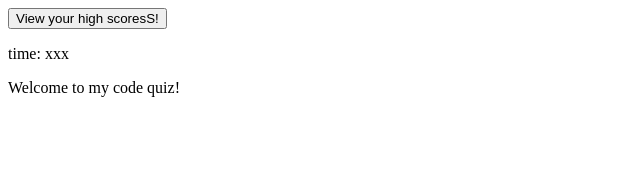
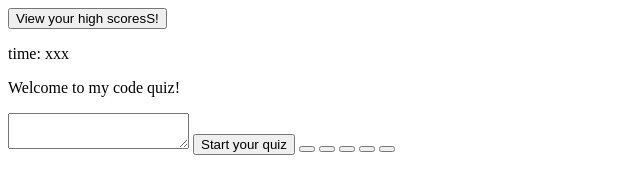
Before and after one commit to TylerTechno/Code-Quiz, a plain HTML site: page index.html in a window 1280 px wide. Shown: the whole page, without its empty margins (0-640 px from the left). Drawn offline with Linux system fonts and the light colour scheme.

Commit message:
4th commit

```diff
--- a/index.html
+++ b/index.html
@@ -25,11 +25,23 @@
             <p id="questionDisplay">Welcome to my code quiz!</p>
             <p id="finalScoreDisplay"></p>
             <p id="enterIntials"></p>
+            <textarea id="enterIntialsTextArea"></textarea>
+            <button class="button" id="start-quiz">Start your quiz</button>
+            <button class="button" id="answer 1"></button>
+            <button class="button" id="answer 2"></button>
+            <button class="button" id="answer 3"></button>
+            <button class="button" id="answer 4"></button>
+            <button class="button" id="submitScore"></button>
+
         </div>
-
-
+        <div id="answerCorrectWrongGrid"></div>
+        <p id="answerCorrectWrong"></p>
 
     </div>
+
+</section>
+
+<script src="/assets/script.js"></script>
 
 </body>
 
```
